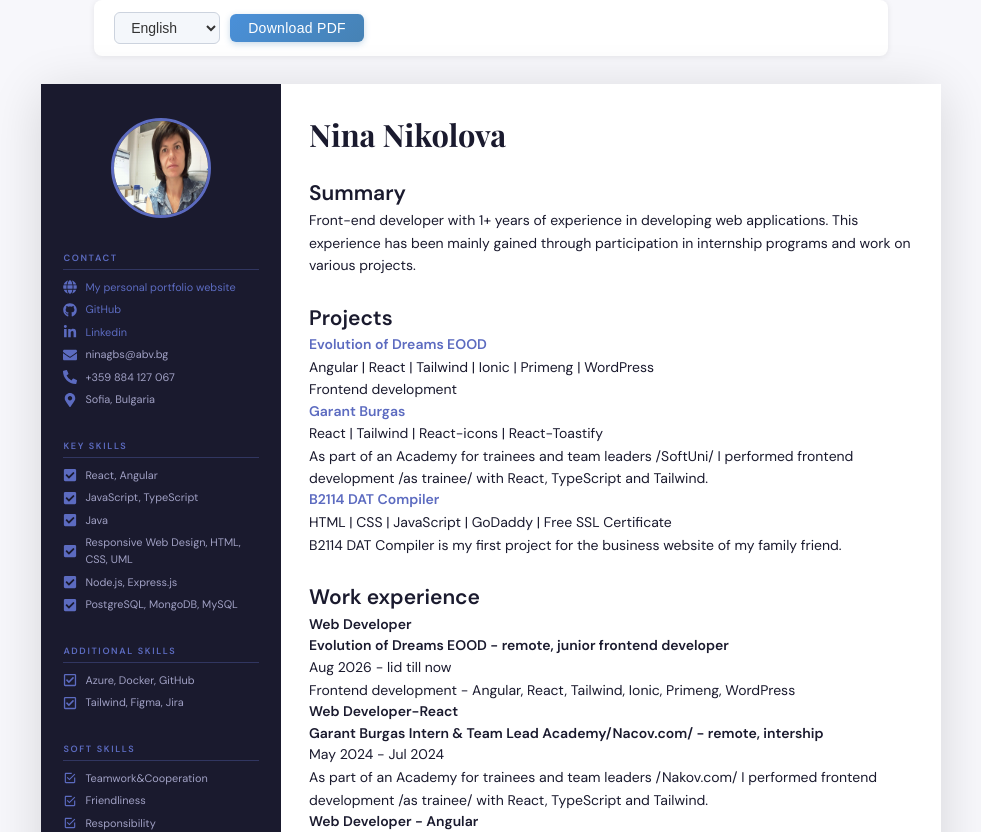
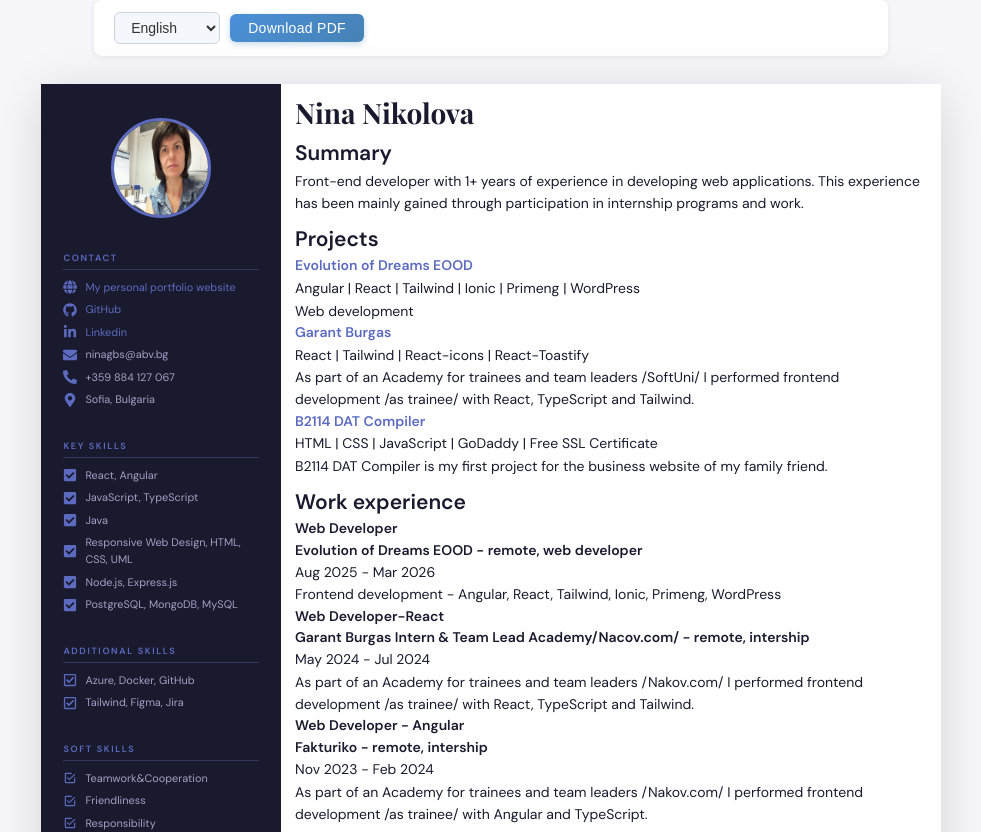
Before and after one commit to NinaNikolova/resume, a React (Create React App) app: page / in a window 1280 px wide. Shown: the top 832 px of the page, without its empty margins (149-1130 px from the left). Built offline with nearby package versions, Linux system fonts and the light colour scheme.

Commit message:
corrected css

```diff
--- a/src/data/bulgarian.js
+++ b/src/data/bulgarian.js
@@ -173,10 +173,10 @@ const content = {
     list: [
       {
         company: "Evolution of Dreams EOOD",
-        location: "remote, junior frontend developer",
+        location: "remote, web developer",
         date: {
-          start: "2026-08",
-          end: "до сега",
+          start: "2025-08",
+          end: "2026-03",
         },
         jobTitle: "Web Developer",
         description: `Frontend development - Angular, React, Tailwind, Ionic, Primeng, WordPress`,
--- a/src/data/english.js
+++ b/src/data/english.js
@@ -29,7 +29,7 @@ const data = {
     text: `
        Front-end developer with 1+ years of experience in developing web
   applications. This experience has been mainly gained through participation
-  in internship programs and work on various projects.`,
+  in internship programs and work.`,
   },
 
   /**
@@ -137,7 +137,7 @@ const data = {
           "Primeng",
           "WordPress",
         ],
-        description: `Frontend development`,
+        description: `Web development`,
         url: [
           "https://manifest-code.com",
           "https://marbirec.com/",
@@ -177,10 +177,10 @@ const data = {
     list: [
       {
         company: "Evolution of Dreams EOOD",
-        location: "remote, junior frontend developer",
+        location: "remote, web developer",
         date: {
-          start: "2026-08",
-          end: "till now",
+          start: "2025-08",
+          end: "2026-03",
         },
         jobTitle: "Web Developer",
         description: `Frontend development - Angular, React, Tailwind, Ionic, Primeng, WordPress`,
--- a/src/index.css
+++ b/src/index.css
@@ -87,10 +87,10 @@ body {
 
 /* ── Main (right column) ───────────────────────── */
 .column.right {
-  padding: 2.4rem 2rem 2rem;
+  padding: 1rem 1rem 1rem;
   display: flex;
   flex-direction: column;
-  gap: 1.8rem;
+  gap: 0.6rem;
   background: #fff;
 }
 
@@ -122,7 +122,7 @@ body {
 
 .sidebar-title {
   text-align: center;
-  font-size: 0.72rem;
+  font-size: 0.6rem;
   letter-spacing: 0.13em;
   text-transform: uppercase;
   color: var(--sidebar-soft);
@@ -139,7 +139,7 @@ body {
 
 .full-name h1 {
   font-family: 'Playfair Display', serif;
-  font-size: 2.2rem;
+  font-size: 2rem;
   font-weight: 700;
   color: var(--ink);
   line-height: 1.1;
@@ -373,7 +373,7 @@ li { margin-bottom: 0; }
 /* ── Print ─────────────────────────────────────── */
 @media print {
   .toolbar { display: none; }
-  html { font-size: 11.5px; }
+  html { font-size: 10px; }
   body { background: none; }
   .page { margin: 0; box-shadow: none; max-width: 100%; min-height: unset; }
   .column.left {
```
